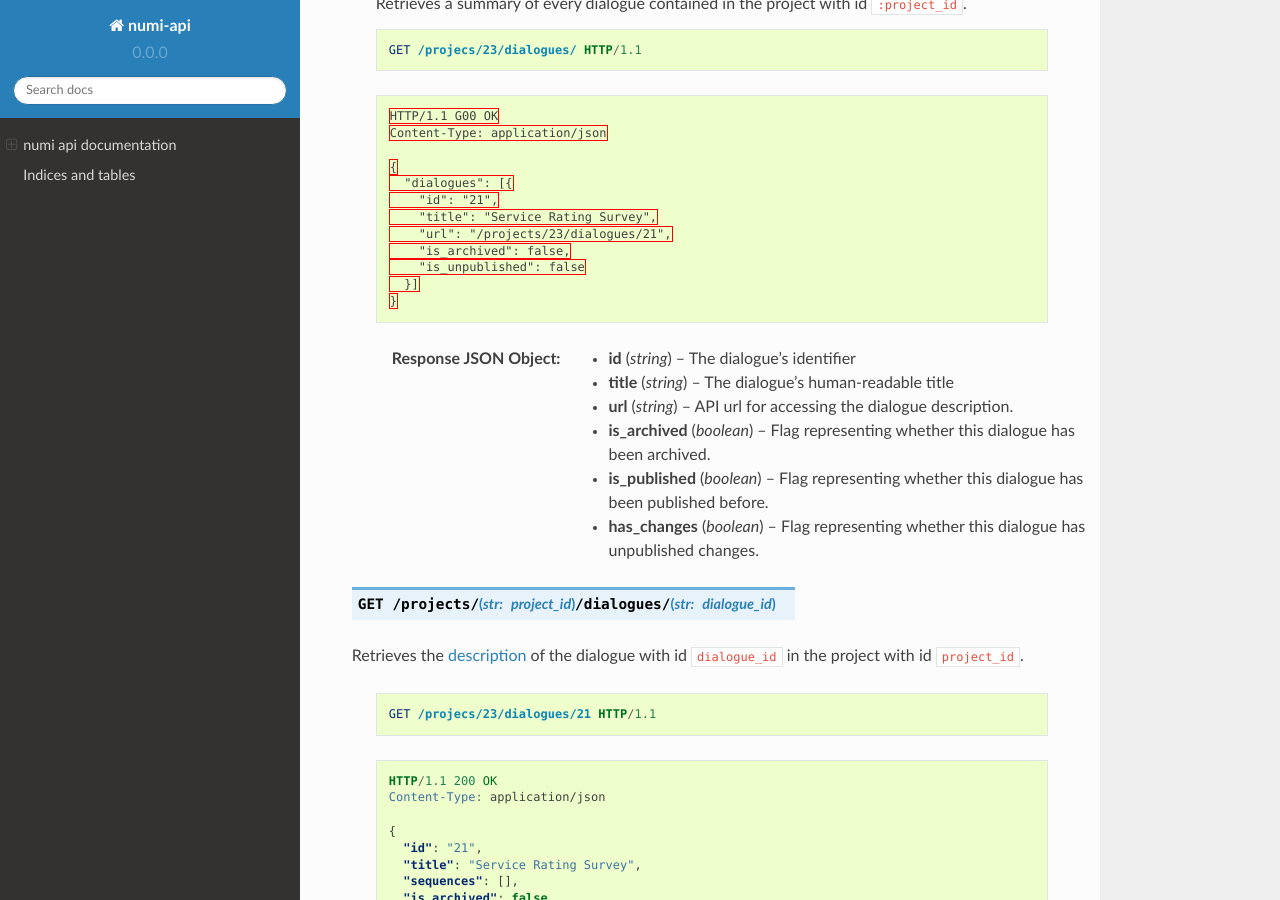
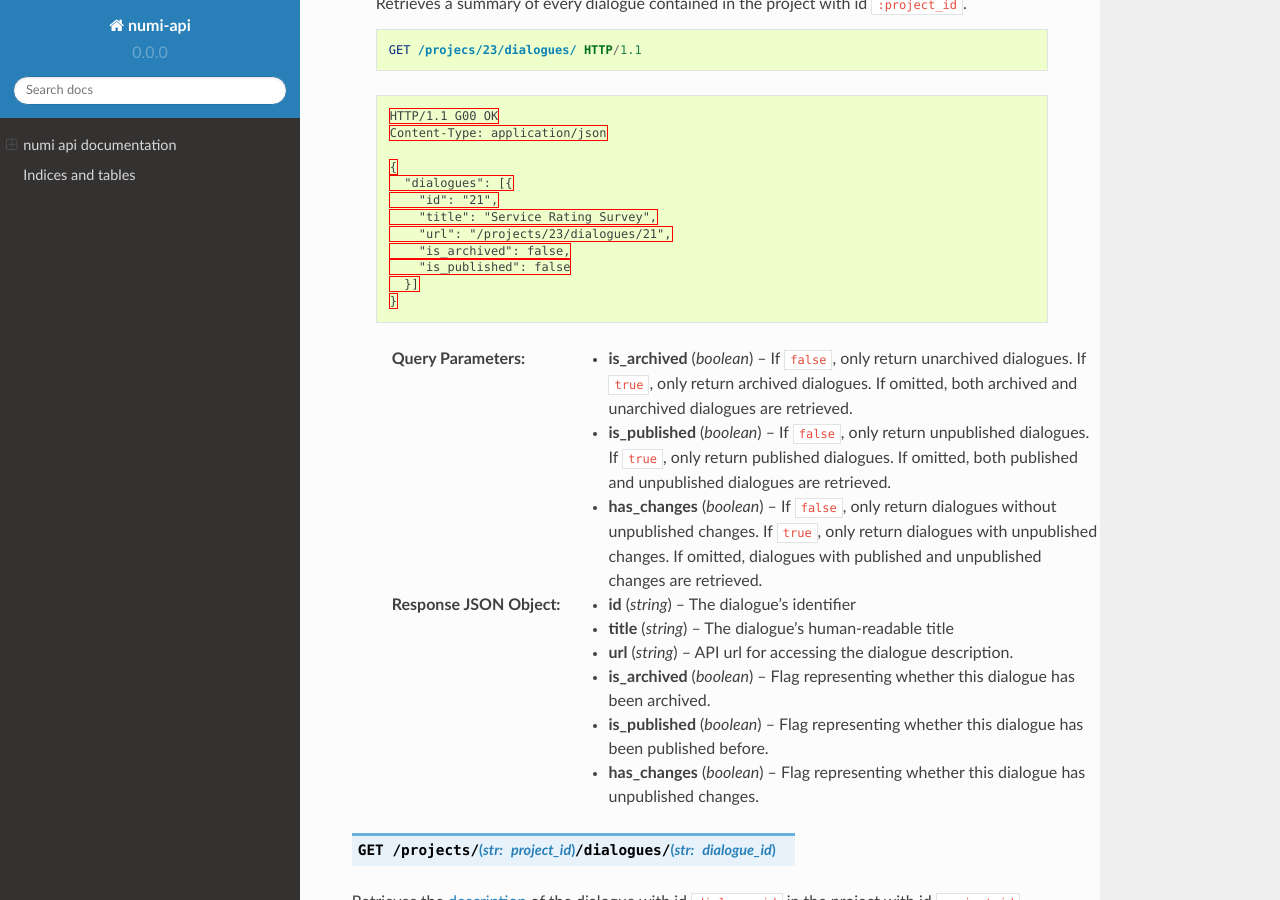
Before and after one commit to praekelt/numi-api, a Sphinx documentation site: the page built from docs/index.rst, in a window 1280 px wide and 900 px high, scrolled down 4184 px. Built offline with Sphinx 7.4.7 and the Read the Docs theme 2.0.0, drawn with Linux system fonts in a browser that asks for light colours.

Commit message:
Add query parameters for filtering retrieved collections of dialogues

```diff
--- a/docs/index.rst
+++ b/docs/index.rst
@@ -244,16 +244,36 @@ Dialogues
          "title": "Service Rating Survey",
          "url": "/projects/23/dialogues/21",
          "is_archived": false,
-         "is_unpublished": false
+         "is_published": false
        }]
      }
 
-  :>json string id: The dialogue's identifier
-  :>json string title: The dialogue's human-readable title
-  :>json string url: API url for accessing the dialogue description.
-  :>json boolean is_archived: Flag representing whether this dialogue has been archived.
-  :>json boolean is_published: Flag representing whether this dialogue has been published before.
-  :>json boolean has_changes: Flag representing whether this dialogue has unpublished changes.
+  :query boolean is_archived:
+    If ``false``, only return unarchived dialogues. If ``true``, only return archived dialogues. If omitted, both archived and unarchived dialogues are retrieved.
+
+  :query boolean is_published:
+    If ``false``, only return unpublished dialogues. If ``true``, only return published dialogues. If omitted, both published and unpublished dialogues are retrieved.
+
+  :query boolean has_changes:
+    If ``false``, only return dialogues without unpublished changes. If ``true``, only return dialogues with unpublished changes. If omitted, dialogues with published and unpublished changes are retrieved.
+
+  :>json string id:
+    The dialogue's identifier
+
+  :>json string title:
+    The dialogue's human-readable title
+
+  :>json string url:
+    API url for accessing the dialogue description.
+
+  :>json boolean is_archived:
+    Flag representing whether this dialogue has been archived.
+
+  :>json boolean is_published:
+    Flag representing whether this dialogue has been published before.
+
+  :>json boolean has_changes:
+    Flag representing whether this dialogue has unpublished changes.
 
 
 .. http:get:: /projects/(str:project_id)/dialogues/(str:dialogue_id)
```
